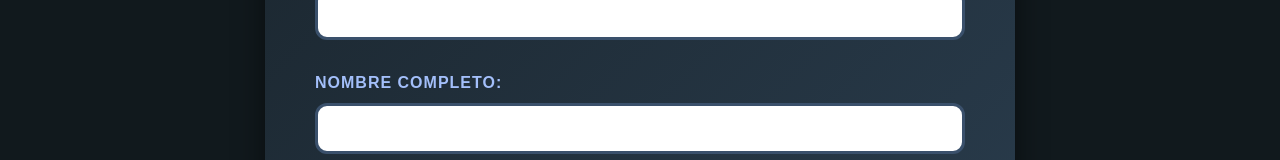
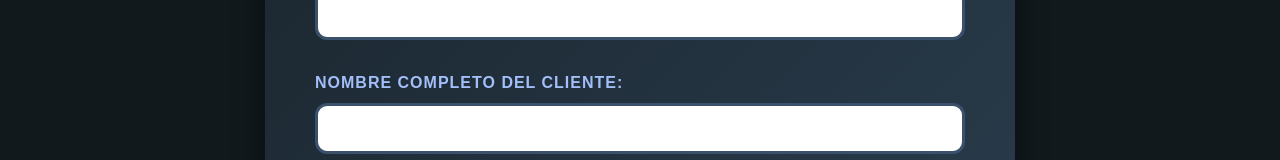
Before and after one commit to MariaGiron-code/React_StepShoes, a React (Vite) app: page /reservaProducto in a window 1280 px wide. Shown: the part 348-508 px from the top of the page. Built offline with nearby package versions, Linux system fonts and the light colour scheme.

Commit message:
Modificacion del formulario para indicar que debe colocar el nombre del cliente

```diff
--- a/src/components/ReservaProducto.jsx
+++ b/src/components/ReservaProducto.jsx
@@ -54,7 +54,7 @@ const ReservaProducto = () => {
           />
         </div>
         <div className={styles.formGroup}>
-          <label>Nombre Completo:</label>
+          <label>Nombre Completo del Cliente:</label>
           <input
             type="text"
             name="nombre"
```
